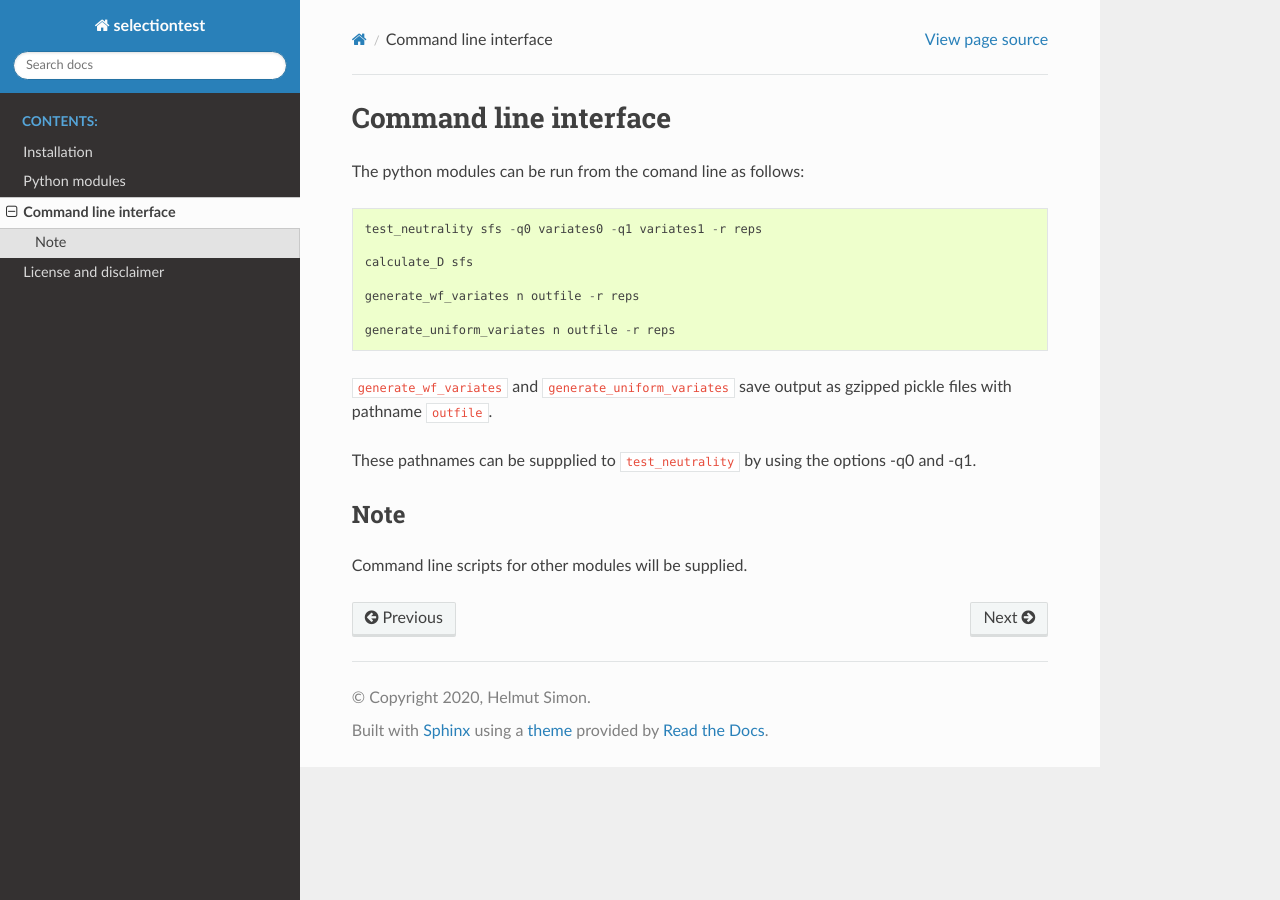
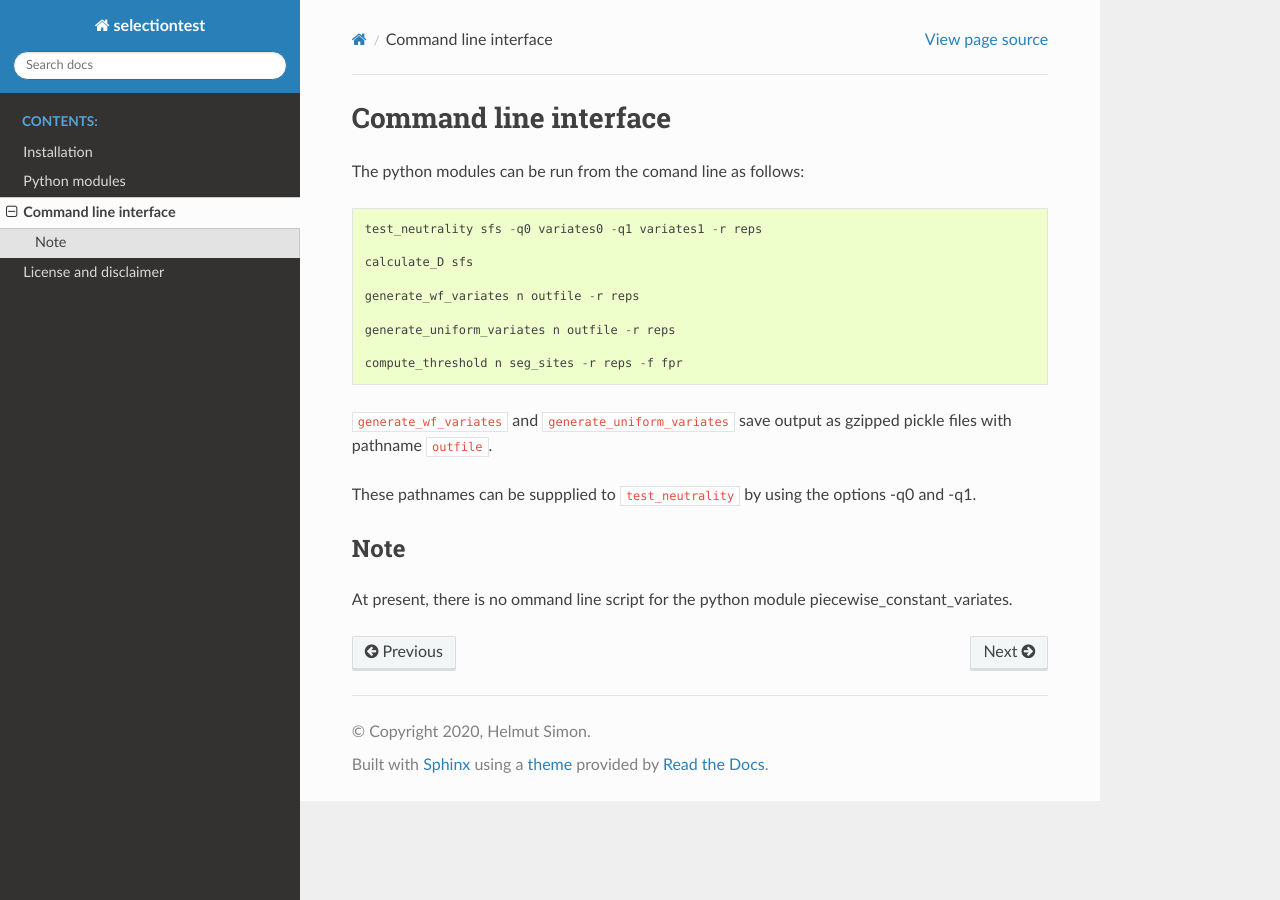
Before and after one commit to helmutsimon/selectiontest, a Sphinx documentation site: the page built from docs/source/cli.rst, in a window 1280 px wide. Built offline with Sphinx 7.4.7 and the Read the Docs theme 2.0.0, drawn with Linux system fonts in a browser that asks for light colours.

Commit message:
Update doco for compute_threshold script.

```diff
--- a/docs/source/cli.rst
+++ b/docs/source/cli.rst
@@ -14,6 +14,8 @@ The python modules can be run from the comand line as follows:
 
     generate_uniform_variates n outfile -r reps
 
+    compute_threshold n seg_sites -r reps -f fpr
+
 ``generate_wf_variates`` and ``generate_uniform_variates`` save output as gzipped pickle files with pathname ``outfile``.
 
 These pathnames can be suppplied to ``test_neutrality`` by using the options -q0 and -q1.
@@ -21,4 +23,4 @@ These pathnames can be suppplied to ``test_neutrality`` by using the options -q0
 Note
 ----
 
-Command line scripts for other modules will be supplied.
+At present, there is no ommand line script for the python module piecewise_constant_variates.
```
